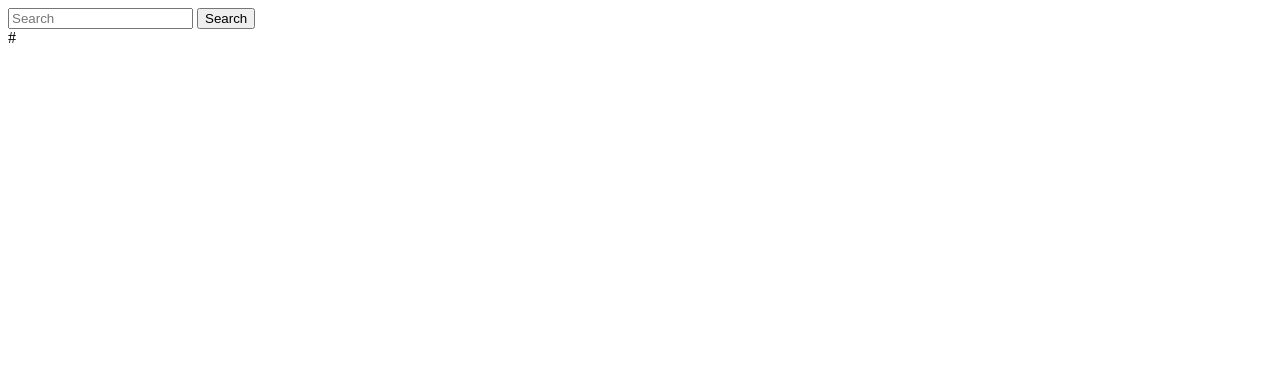
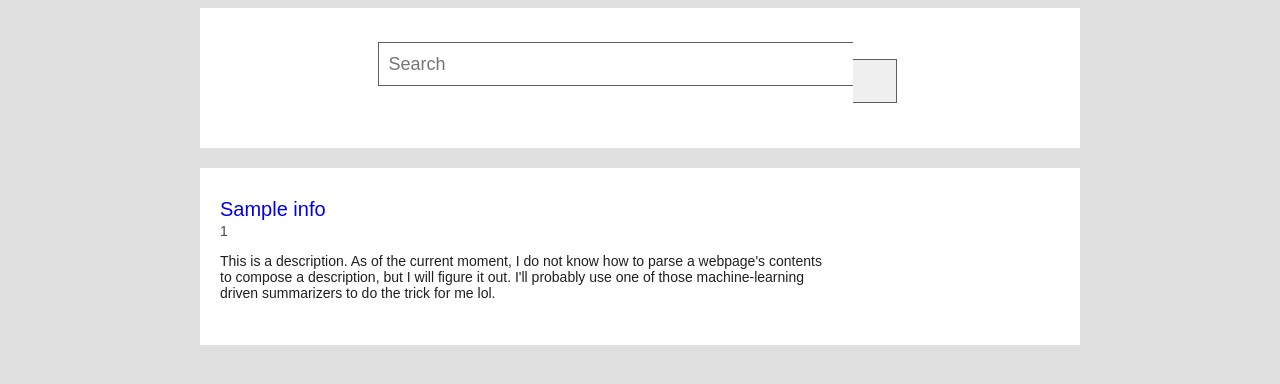
Before and after one commit to mguthrie45/Search-Engine-Simulation, a Flask app: template templates/index.html in a window 1280 px wide. Shown: the top 384 px of the page. Run offline with Flask 2, Linux system fonts and the light colour scheme; the template is opened without the code that fills it: most values are stand-ins (such as "Sample title", 1, 10 or a date in 2020).

Commit message:
searchbar style, title column

```diff
--- a/app.py
+++ b/app.py
@@ -1,5 +1,6 @@
 from flask import Flask, render_template, request
 import search as Searcher
+import content_scraper as Scraper
 import sqlite3
 
 url_list = ["https://www.crazyegg.com/blog/homepage-design/",
@@ -15,7 +16,7 @@ app = Flask(__name__)
 
 @app.route('/')
 def main():
-	return render_template('index.html', urls=[])
+	return render_template('index.html', info=[])
 
 @app.route('/search', methods=['GET', 'POST'])
 def search():
@@ -27,8 +28,13 @@ def search():
 	if search_input != False:
 		print(search_input)
 		search_words = search_input.split()
-		urls = Searcher.n_most_relevant(cursor, 3, search_words)
-		return render_template('index.html', urls=urls)
+		urls = list(Searcher.n_most_relevant(cursor, 3, search_words))
+		print(urls)
+		titles = [Searcher.get_title_from_db(cursor, url) for url in urls]
+
+		info = [(urls[i], titles[i]) for i in range(len(urls))]
+
+		return render_template('index.html', info=info)
 	return redirect(url_for('main'))
 
 if __name__ == '__main__':
--- a/search.py
+++ b/search.py
@@ -2,11 +2,11 @@ import sqlite3
 from content_scraper import *
 
 def init_db(db, cursor):
-	cursor.execute("CREATE TABLE IF NOT EXISTS sites (url TEXT, content TEXT, keywords TEXT)")
+	cursor.execute("CREATE TABLE IF NOT EXISTS sites (url TEXT, title TEXT, content TEXT, keywords TEXT)")
 	db.commit()
 
-def insert_new_website(db, cursor, url, content):
-	cursor.execute("INSERT INTO sites (url, content, keywords) VALUES (?, ?, '')", (url, content))
+def insert_new_website(db, cursor, url, title, content):
+	cursor.execute("INSERT INTO sites (url, title, content, keywords) VALUES (?, ?, ?, '')", (url, title, content))
 	db.commit()
 
 def update_keywords(db, cursor, url, words):
@@ -20,9 +20,10 @@ def update_keywords(db, cursor, url, words):
 def add_row(db, cursor, url):
 	content = get_content(url)
 	words = get_words(content)
+	title = get_title(url)
 	polished_words = most_common(get_frequencies(words), 75)
 
-	insert_new_website(db, cursor, url, content)
+	insert_new_website(db, cursor, url, title, content)
 	update_keywords(db, cursor, url, polished_words)
 
 
@@ -44,6 +45,12 @@ def get_keywords(cursor, url):
 	keyword_dict = split_keyword_string(keywords)
 
 	return keyword_dict
+
+def get_title_from_db(cursor, url):
+	cursor.execute("SELECT title FROM sites WHERE url=?", (url,))
+	title, = cursor.fetchall()[0]
+
+	return title
 
 def append_upper_variant(word_list):
 	return word_list + [i[0].upper()+i[1:len(i)] for i in word_list]
@@ -97,3 +104,12 @@ def close_db():
 def add_urls(db, cursor, url_list):
 	for url in url_list:
 		add_row(db, cursor, url)
+
+url_list = ["https://www.crazyegg.com/blog/homepage-design/",
+	"https://www.cnn.com/",
+	"https://www.foxnews.com/",
+	"https://sallysbakingaddiction.com/homemade-pizza-crust-recipe/",
+	"https://www.foodrepublic.com/recipes/all-american-cheeseburger-recipe/",
+	"https://butterwithasideofbread.com/easy-cheeseburger-recipe/",
+	"https://www.codecademy.com/learn/paths/computer-science?g_network=g&g_productchannel=&g_adid=434619800290&g_locinterest=&g_keyword=learn%20to%20program&g_acctid=243-039-7011&g_adtype=search&g_adtype=&g_keywordid=kwd-11352741&g_campaign=US+Career+Path%3A+Pro+-+Exact&g_ifcreative=&g_campaign=account&g_locphysical=1025354&g_adgroupid=102526214618&g_productid=&g_source={sourceid}&g_merchantid=&g_placement=&g_partition=&g_campaignid=10030170706&g_ifproduct=&utm_id=t_kwd-11352741:ag_102526214618:cp_10030170706:n_g:d_c&utm_term=learn%20to%20program&utm_campaign=US%20Career%20Path%3A%20Pro%20-%20Exact&utm_source=google&utm_medium=paid-search&utm_content=434619800290&hsa_acc=2430397011&hsa_cam=10030170706&hsa_grp=102526214618&hsa_ad=434619800290&hsa_src=g&hsa_tgt=kwd-11352741&hsa_kw=learn%20to%20program&hsa_mt=e&hsa_net=adwords&hsa_ver=3&gclid=CjwKCAjwoc_8BRAcEiwAzJevtW6BoXSub_GZa_grl_HsqX3nBfhXn7dsC-Mu-EP8bDTNdAz8rMovYxoCfPQQAvD_BwE"
+]
--- a/templates/index.html
+++ b/templates/index.html
@@ -2,18 +2,110 @@
 <html>
 	<head>
 		<title>Search Engine Simulation</title>
-		<style></style>
+		<style>
+			body {
+				padding-left: 15%;
+				padding-right: 15%;
+				background-color: #e0e0e0;
+				font-family: "arial";
+			}
+
+			#main {
+				margin-bottom: 20px;
+				width: 100%;
+				padding-top: 20px;
+				padding-bottom: 20px;
+				height: 100px;
+				background-color: white;
+			}
+
+			#search {
+				width: 88%;
+				height: 40px;
+				border: 1px solid #5e5e5e;
+				border-right: none;
+				font-family: arial;
+				font-size: 18px;
+				padding-left: 10px;
+				display: inline-flex;
+				position: relative;
+				top: -16px;
+			}
+
+			#searchbar {
+				height: 40%;
+				min-width: 400px;
+				max-width: 700px;
+				position: relative;
+				transform: translate(-50%, -50%);
+				top: 50%;
+				left: 50%;
+			}
+
+			#submit {
+				width: 44px;
+				height: 44px;
+				border: 1px solid #5e5e5e;
+				border-left: none;
+				display: inline-flex;
+				top: 12px;
+			}
+			#submit:hover {
+				cursor: pointer;
+			}
+
+			.result {
+				padding-left: 20px;
+				padding-top: 30px;
+				padding-bottom: 30px;
+				background-color: white;
+				color: blue;
+				text-decoration: none;
+				text-align: left;
+				display: block;
+				margin-bottom: 4px;
+			}
+			.cont {
+				width: fit-content;
+				height: 100%;
+				max-width: 70%;
+			}
+
+			.link {
+				text-decoration: none;
+				font-size: 20px;
+			}
+			.url {
+				margin-top: 2px;
+				font-size: 14px;
+				color: #4a4a4a;
+			}
+			.descr {
+				color: #202020;
+				font-size: 14px;
+			}
+
+		</style>
 	</head>
 	<body>
 
 		<form id='main' action='/search' method='POST'>
-			<input id='search' placeholder='Search' type='text' name='search'>
-			<input id='submit' type='submit' name='submission' value='Search'>
+			<div id='searchbar'>
+				<div style='height: 100%; width: 75%; margin: auto;'>
+					<input id='search' placeholder='Search' type='text' name='search'><input id='submit' type='submit' name='submission' value=''>
+				</div>
+			</div>
 		</form>
 
 		<div id='results'>
-			{%for i in urls%}
-				<span>{{i}}</span>
+			{%for i in info%}
+				<div class='result'>
+					<div class='cont'>
+						<a class='link' href={{i[0]}}>{{i[1]}}</a>
+						<p class='url'>{{i[0]}}</p>
+						<p class='descr'>This is a description. As of the current moment, I do not know how to parse a webpage's contents to compose a description, but I will figure it out. I'll probably use one of those machine-learning driven summarizers to do the trick for me lol.</p>
+					</div>
+				</div>
 			{%endfor%}
 		</div>
 
```
Also changed, not shown: content_scraper.py (+7 -0 lines).
